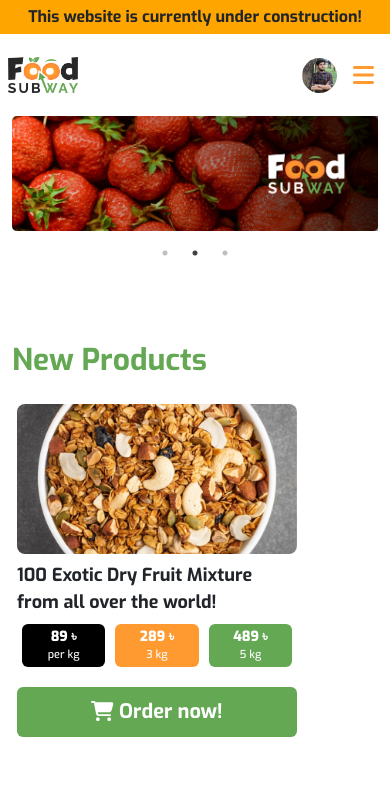
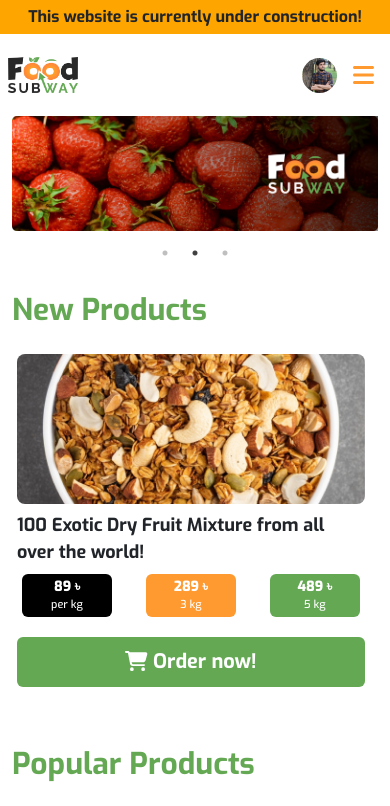
Before and after one commit to mahianmahin/foodsubway-frontend, a React (Create React App) app: page / in a window 390 px wide. Shown: the top 806 px of the page. Built offline with nearby package versions, Linux system fonts and the light colour scheme.

Commit message:
mobile version first milestone done

```diff
--- a/public/main_style.css
+++ b/public/main_style.css
@@ -5,4 +5,10 @@
 
 body {
     overflow-x: hidden;
+    margin: 0;
+    padding: 0;
 }
+
+.slick-arrow {
+    display: none !important;
+}
--- a/src/pages/Home.js
+++ b/src/pages/Home.js
@@ -9,7 +9,7 @@ import '../styles/Home.css';
 export default function Home() {
     const settings = {
         dots: true,
-        infinite: true,
+        infinite: false,
         speed: 500,
         slidesToShow: 1,
         slidesToScroll: 1,
--- a/src/styles/Home.css
+++ b/src/styles/Home.css
@@ -51,4 +51,8 @@
         justify-content: center;
         /* align-items: ; */
     }
+
+    .section {
+        margin-top: 50px;
+    }
 }
--- a/src/styles/Product.css
+++ b/src/styles/Product.css
@@ -57,7 +57,7 @@
 
 @media (max-width: 426px) {
     .product {
-        width: 280px;
+        width: 95%;
     }
 
     .product img {
```
